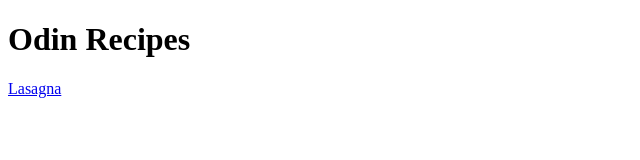
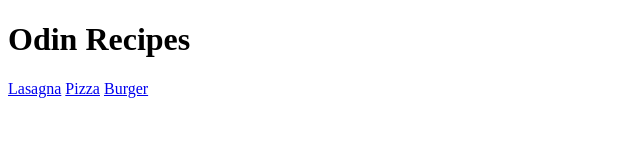
Before and after one commit to imSarahOwl/odin-recipes, a plain HTML site: page index.html in a window 1280 px wide. Shown: the whole page, without its empty margins (0-640 px from the left). Drawn offline with Linux system fonts and the light colour scheme.

Commit message:
Fix index.html
im dumb please ignore

```diff
--- a/index.html
+++ b/index.html
@@ -8,5 +8,7 @@
 <body>
     <h1>Odin Recipes</h1>
     <a href="recipes/lasagna.html">Lasagna</a>
+    <a href="recipes/pizza.html">Pizza</a>
+    <a href="recipes/burger.html">Burger</a>
 </body>
 </html>
```
